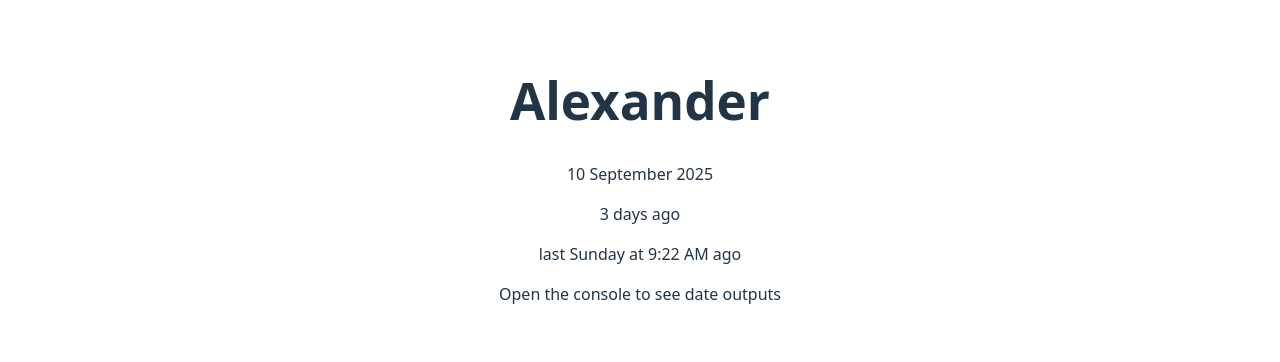
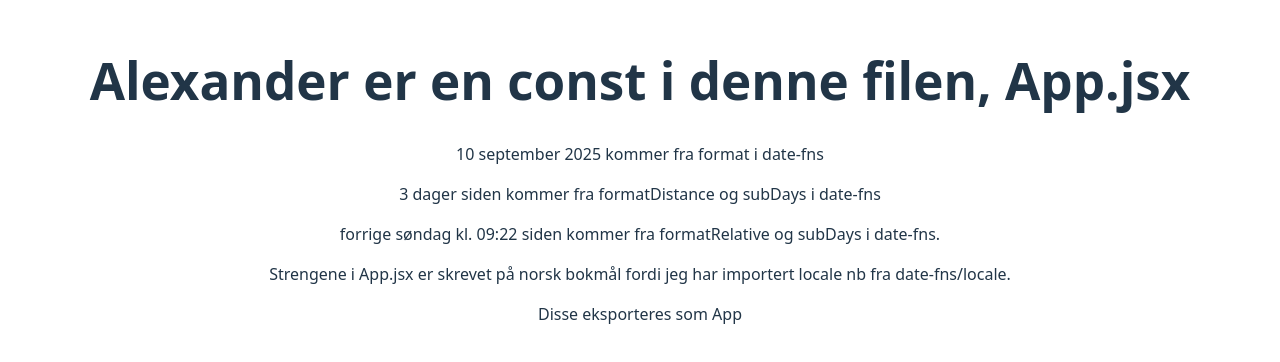
Before and after one commit to alexakode/kodehode-lokal, a React (Vite) app in the folder date-demo/: page / in a window 1280 px wide. Shown: the part 220-582 px from the top of the page. Built offline with nearby package versions, Linux system fonts and the light colour scheme.

Commit message:
Translated dates into Norwegian using date-fns/locale

```diff
--- a/date-demo/src/App.jsx
+++ b/date-demo/src/App.jsx
@@ -3,15 +3,26 @@ import reactLogo from "./assets/react.svg";
 import viteLogo from "/vite.svg";
 import "./App.css";
 import { format, formatDistance, formatRelative, subDays } from "date-fns";
+import { nb } from "date-fns/locale";
 function App() {
   const myName = "Alexander";
   return (
     <div>
-      <h1>{myName}</h1>
-      <p>{format(new Date(), "dd MMMM yyyy")}</p>
-      <p>{formatDistance(subDays(new Date(), 3), new Date())} ago</p>
-      <p>{formatRelative(subDays(new Date(), 3), new Date())} ago</p>
-      <p>Open the console to see date outputs</p>
+      <h1>{myName} er en const i denne filen, App.jsx</h1>
+      <p>{format(new Date(), "dd MMMM yyyy", { locale: nb })} kommer fra format i date-fns</p>
+      <p>
+        {formatDistance(subDays(new Date(), 3), new Date(), { locale: nb })} siden kommer fra
+        formatDistance og subDays i date-fns
+      </p>
+      <p>
+        {formatRelative(subDays(new Date(), 3), new Date(), { locale: nb })} siden kommer fra
+        formatRelative og subDays i date-fns.
+      </p>
+      <p>
+        Strengene i App.jsx er skrevet på norsk bokmål fordi jeg har importert locale nb fra
+        date-fns/locale.
+      </p>
+      <p>Disse eksporteres som App</p>
     </div>
   );
 }
```
